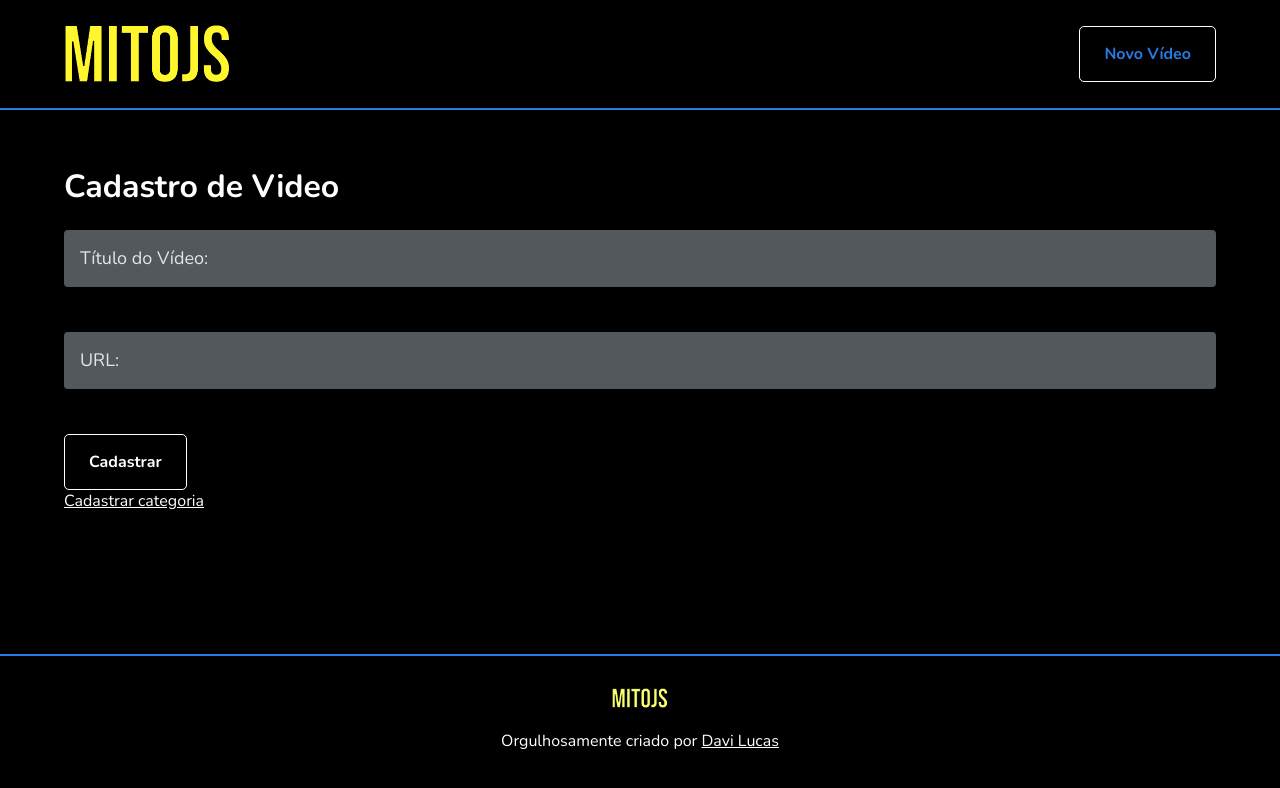
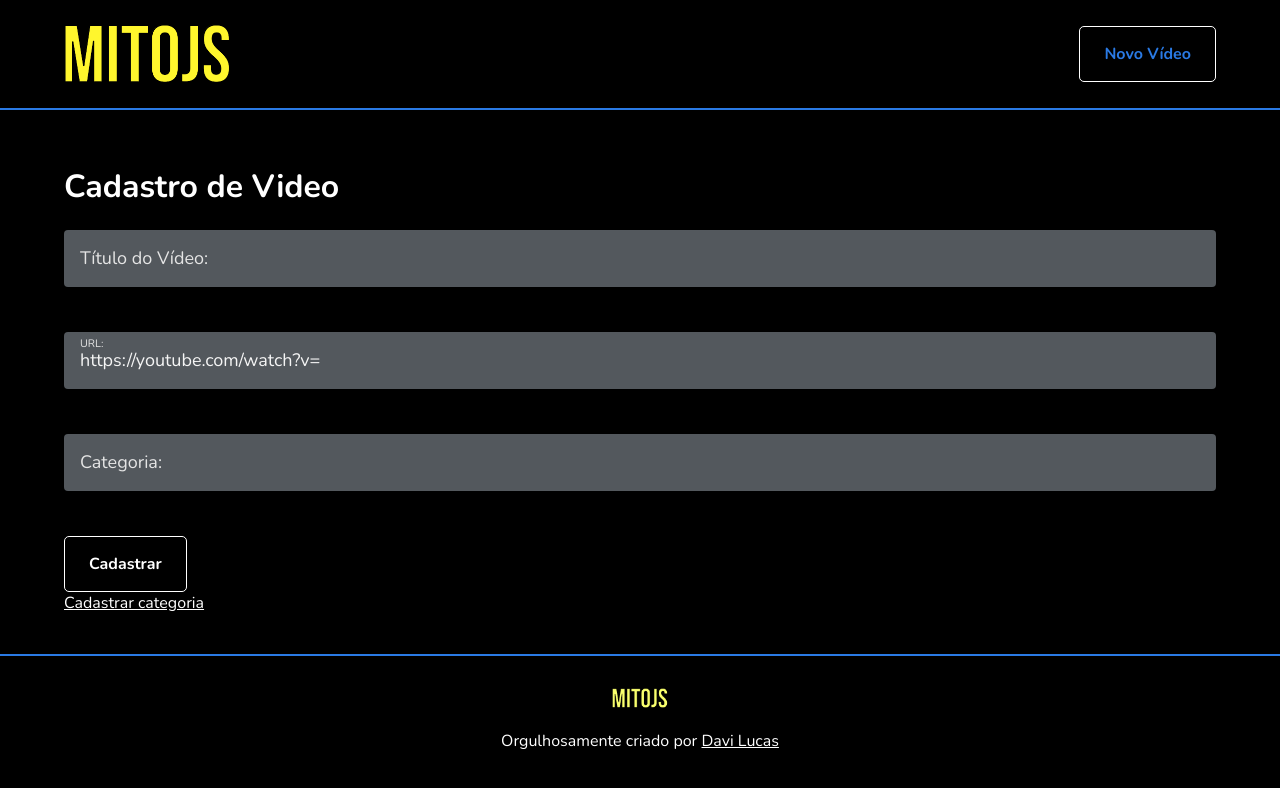
Before and after one commit to davidlpc1/mito-js-react, a React (Create React App) app: page /cadastro/video in a window 1280 px wide. Shown: the top 788 px of the page. Built offline with nearby package versions, Linux system fonts and the light colour scheme.

Commit message:
Cadastro de Vídeo

```diff
--- a/db.json
+++ b/db.json
@@ -186,6 +186,12 @@
       "categoriaId": 5,
       "titulo": "Resident Evil 8",
       "url": "https://www.youtube.com/watch?v=JSapXD9vxYA"
+    },
+    {
+      "titulo": "Como fazer validações de formulário com React? #FailFastValidations | Formik Engenharia Reversa #02",
+      "url": "https://www.youtube.com/watch?v=-nYNd6EuZHU&feature=youtu.be",
+      "categoriaId": 1,
+      "id": 25
     }
   ]
 }
--- a/src/pages/cadastro/Video/index.js
+++ b/src/pages/cadastro/Video/index.js
@@ -9,9 +9,13 @@ import PageDefault from '../../../components/PageDefault';
 import FormField from '../../../components/FormField';
 import useForm from '../../../hooks/useForm';
 import { Button } from '../../../components/Button';
+import videosRepository from '../../../repositories/video';
 
 export default function CadastroVideo() {
   const { handleChange, valores } = useForm({
+    titulo: '',
+    url: 'https://youtube.com/watch?v=',
+    categoria: '',
   });
   const history = useHistory();
 
@@ -21,8 +25,18 @@ export default function CadastroVideo() {
 
       <form onSubmit={(event) => {
         event.preventDefault();
-        alert(`O vídeo ${valores.titulo || ''} foi cadastrado`);
-        history.push('/');
+        videosRepository.create({
+          titulo: valores.titulo,
+          url: valores.url,
+          categoriaId: 1,
+        })
+          .then(() => {
+            alert(`O vídeo ${valores.titulo || ''} foi cadastrado`);
+            history.push('/');
+          })
+          .catch(() => {
+            alert('O cadastro falhou :(');
+          });
       }}
       >
         <FormField
@@ -31,11 +45,19 @@ export default function CadastroVideo() {
           value={valores.titulo}
           onChange={handleChange}
         />
+
         <FormField
           label="URL"
           type="url"
           name="url"
           value={valores.url}
+          onChange={handleChange}
+        />
+
+        <FormField
+          label="Categoria"
+          name="categoria"
+          value={valores.categoria}
           onChange={handleChange}
         />
 
--- /dev/null
+++ b/src/repositories/video.js
@@ -0,0 +1,27 @@
+/* eslint-disable linebreak-style */
+import config from '../config';
+
+const URL_VIDEOS = `${config.URL_BACKEND_TOP}/videos`;
+
+function create(objetoDoVideo) {
+  return fetch(`${URL_VIDEOS}?_embed=videos`, {
+    method: 'POST',
+    headers: {
+      'Content-Type': 'application/json',
+    },
+    body: JSON.stringify(objetoDoVideo),
+  })
+    .then(async (response) => {
+      if (response.ok) {
+        const resposta = await response.json();
+
+        return resposta;
+      }
+
+      throw new Error('Não foi possível cadastrar os dados :(');
+    });
+}
+
+export default {
+  create,
+};
```
Lines whose indentation alone changed are shown as unchanged.
